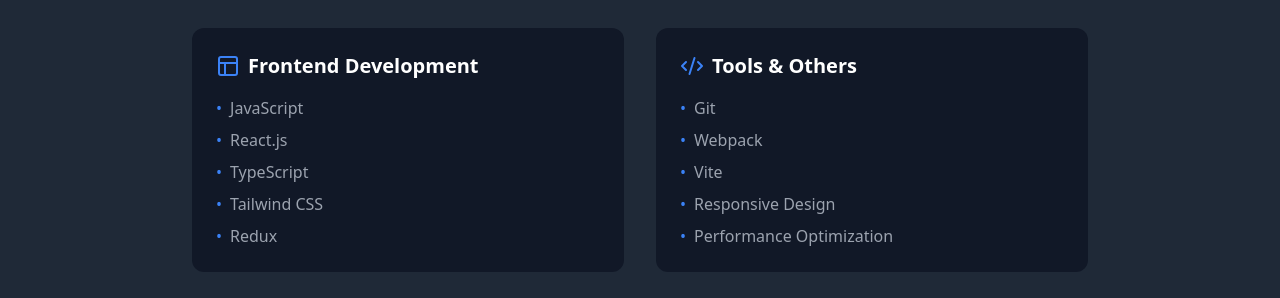
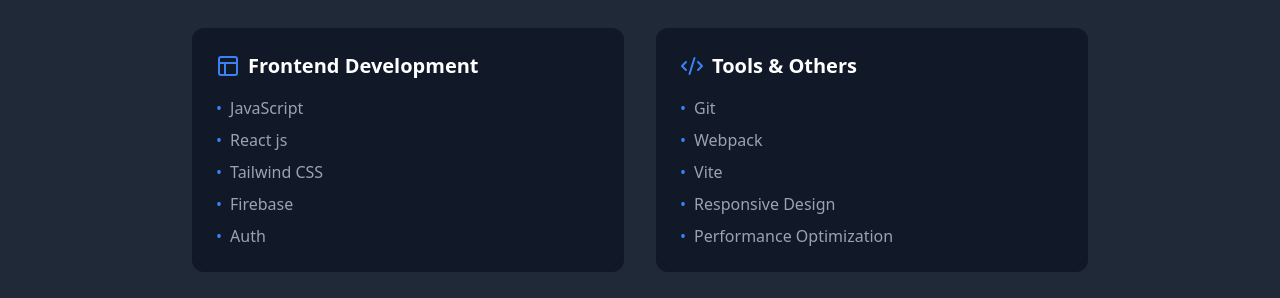
Before and after one commit to SuvroBiswas93/react-portfolio, a React (Vite) app: page / in a window 1280 px wide. Shown: the part 2200-2498 px from the top of the page. Built offline with nearby package versions, Linux system fonts and the light colour scheme; no server answers.

Commit message:
change items

```diff
--- a/src/components/Skills.tsx
+++ b/src/components/Skills.tsx
@@ -5,7 +5,7 @@
   {
     category: 'Frontend Development',
     icon: <Layout className="w-6 h-6" />,
-    items: ['JavaScript','React.js','TypeScript', 'Tailwind CSS', 'Redux']
+    items: ['JavaScript','React js', 'Tailwind CSS', 'Firebase','Auth']
   },
   {
     category: 'Tools & Others',
```
